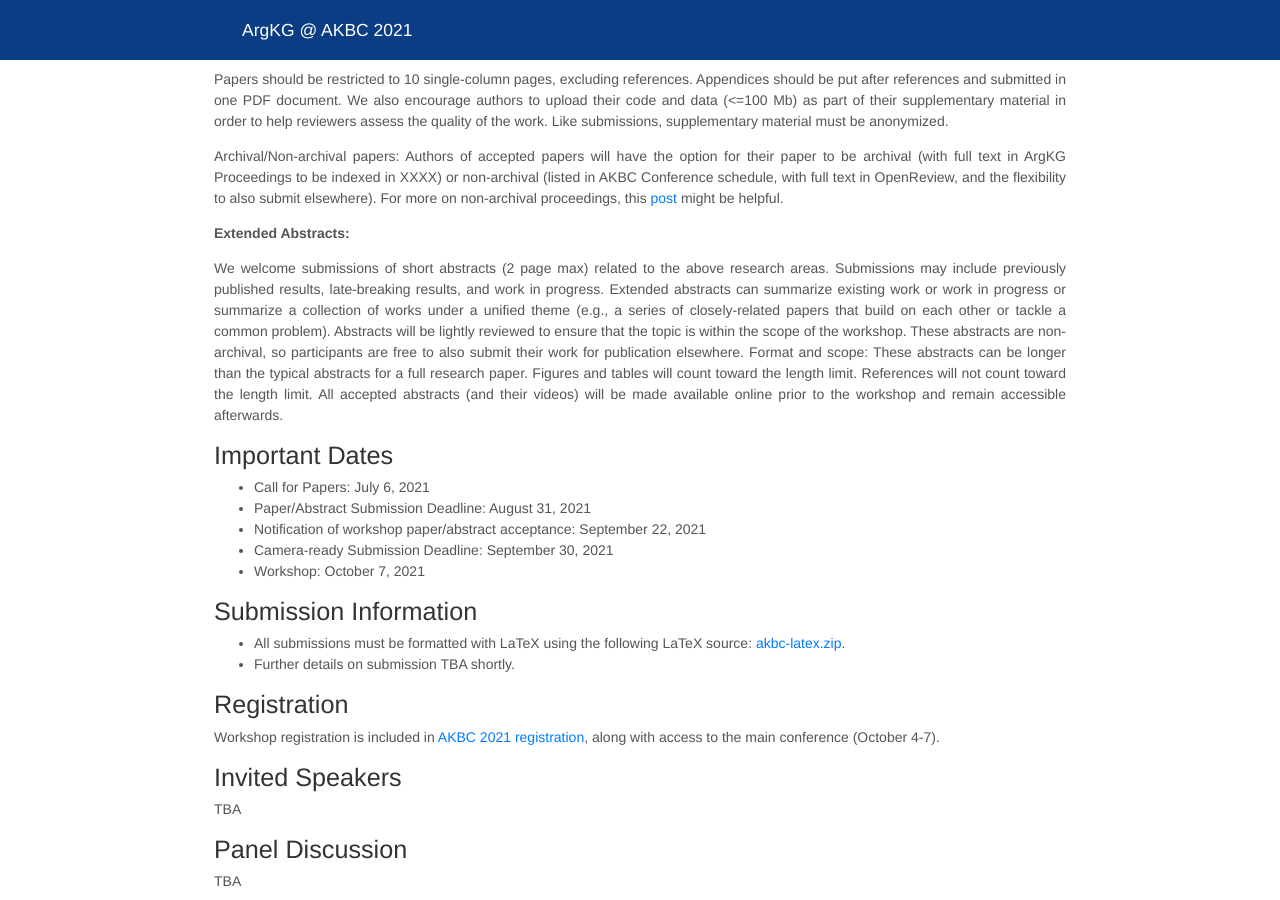
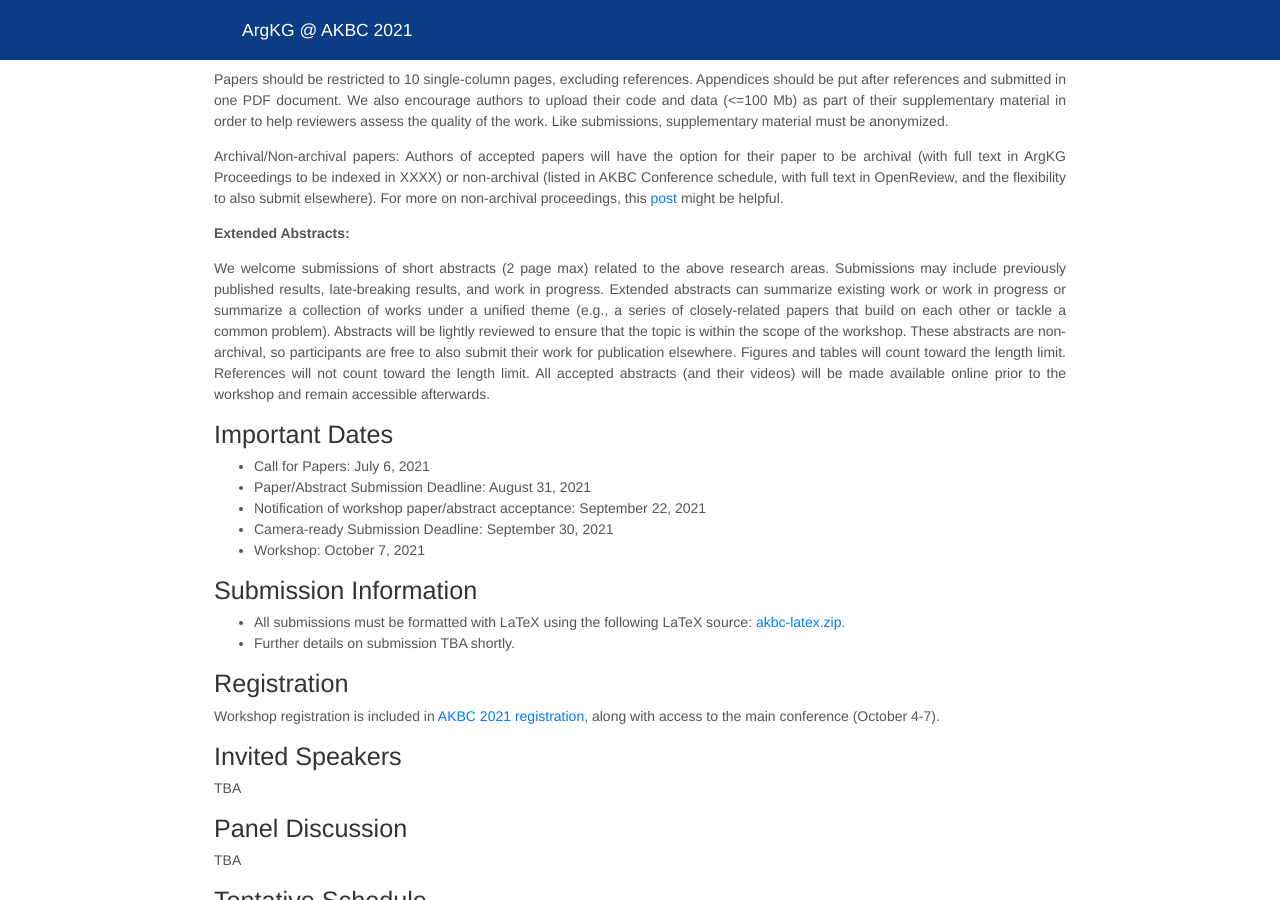
Before and after one commit to ArgKG/2021, a Jekyll site: the page built from index.md, in a window 1280 px wide and 900 px high, scrolled down 827 px. Built offline with Jekyll 4.4.1, drawn with Linux system fonts in a browser that asks for light colours; nearby versions of some CDN libraries.

Commit message:
Update index.md

```diff
--- a/index.md
+++ b/index.md
@@ -34,8 +34,7 @@ Archival/Non-archival papers:  Authors of accepted papers will have the option f
 
 <b>Extended Abstracts:</b>
 
-We welcome submissions of short abstracts (2 page max) related to the above research areas.  Submissions may include previously published results, late-breaking results, and work in progress. Extended abstracts can summarize existing work or work in progress or summarize a collection of works under a unified theme (e.g., a series of closely-related papers that build on each other or tackle a common problem). Abstracts will be lightly reviewed to ensure that the topic is within the scope of the workshop. These abstracts are non-archival, so participants are free to also submit their work for publication elsewhere.
-Format and scope:  These abstracts can be longer than the typical abstracts for a full research paper. Figures and tables will count toward the length limit. References will not count toward the length limit. All accepted abstracts (and their videos) will be made available online prior to the workshop and remain accessible afterwards.
+We welcome submissions of short abstracts (2 page max) related to the above research areas.  Submissions may include previously published results, late-breaking results, and work in progress. Extended abstracts can summarize existing work or work in progress or summarize a collection of works under a unified theme (e.g., a series of closely-related papers that build on each other or tackle a common problem). Abstracts will be lightly reviewed to ensure that the topic is within the scope of the workshop. These abstracts are non-archival, so participants are free to also submit their work for publication elsewhere. Figures and tables will count toward the length limit. References will not count toward the length limit. All accepted abstracts (and their videos) will be made available online prior to the workshop and remain accessible afterwards.
 
 ## Important Dates
 
```
